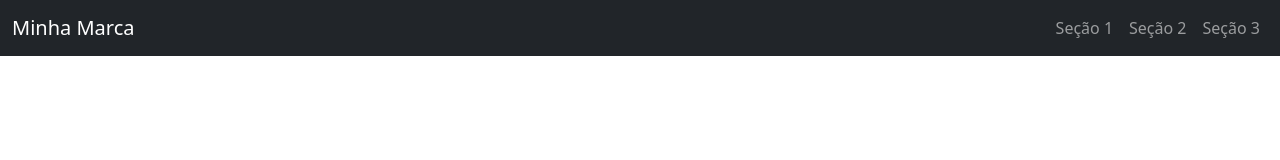
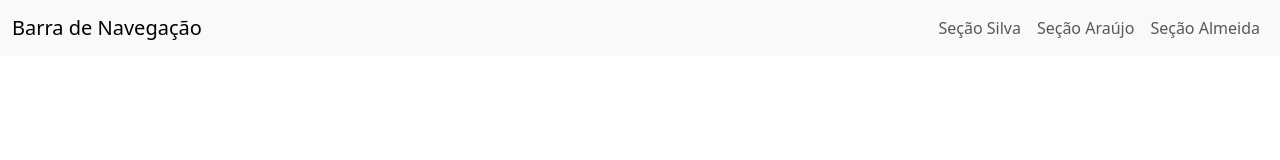
Before and after one commit to felipersas/DW-Glauco, a plain HTML site: page Bootstrap-Exercises/exercicio-3/index.html in a window 1280 px wide. Drawn offline with nearby package versions, Linux system fonts and the light colour scheme.

Commit message:
feat: navbar changes

```diff
--- a/Bootstrap-Exercises/exercicio-3/index.html
+++ b/Bootstrap-Exercises/exercicio-3/index.html
@@ -6,17 +6,17 @@
   <link href="https://cdn.jsdelivr.net/npm/bootstrap@5.3.2/dist/css/bootstrap.min.css" rel="stylesheet">
 </head>
 <body>
-  <nav class="navbar navbar-expand-lg navbar-dark bg-dark">
+  <nav class="navbar navbar-expand-lg navbar-light bg-light">
     <div class="container-fluid">
-      <a class="navbar-brand" href="#">Minha Marca</a>
+      <a class="navbar-brand" href="#">Barra de Navegação</a>
       <button class="navbar-toggler" type="button" data-bs-toggle="collapse" data-bs-target="#navbarNav">
         <span class="navbar-toggler-icon"></span>
       </button>
       <div class="collapse navbar-collapse" id="navbarNav">
         <ul class="navbar-nav ms-auto">
-          <li class="nav-item"><a class="nav-link" href="#">Seção 1</a></li>
-          <li class="nav-item"><a class="nav-link" href="#">Seção 2</a></li>
-          <li class="nav-item"><a class="nav-link" href="#">Seção 3</a></li>
+          <li class="nav-item"><a class="nav-link" href="#">Seção Silva</a></li>
+          <li class="nav-item"><a class="nav-link" href="#">Seção Araújo</a></li>
+          <li class="nav-item"><a class="nav-link" href="#">Seção Almeida</a></li>
         </ul>
       </div>
     </div>
```
